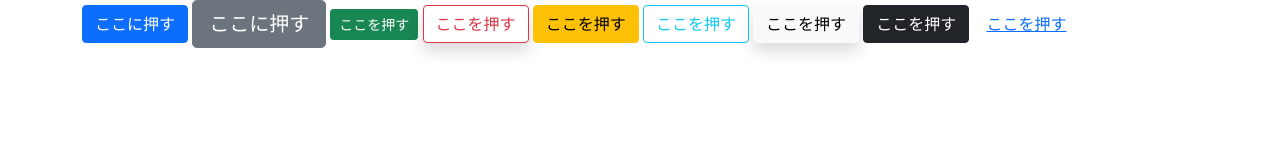
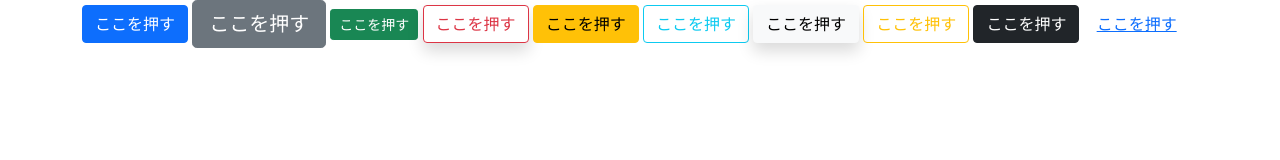
Before and after one commit to toshi3207/html-css-basic-kadai, a plain HTML site: page kadai_004/index_for_student.html in a window 1280 px wide. Drawn offline with nearby package versions, Linux system fonts and the light colour scheme.

Commit message:
Add files via upload

```diff
--- a/kadai_004/index_for_student.html
+++ b/kadai_004/index_for_student.html
@@ -19,13 +19,14 @@
 <!-- ************************************************ カルーセル終了 -->
    <div class="container">
 
-      <button type="button" class="btn btn-primary">ここに押す</button>
-      <button type="button" class="btn btn-secondary btn-lg">ここに押す</button>
+      <button type="button" class="btn btn-primary">ここを押す</button>
+      <button type="button" class="btn btn-secondary btn-lg">ここを押す</button>
       <button type="button" class="btn btn-success btn-sm">ここを押す</button>
       <button type="button" class="btn btn-outline-danger shadow">ここを押す</button>
       <button type="button" class="btn btn-warning">ここを押す</button>
       <button type="button" class="btn btn-outline-info">ここを押す</button>
       <button type="button" class="btn btn-light shadow">ここを押す</button>
+      <button type="button" class="btn btn-outline-warning">ここを押す</button>
       <button type="button" class="btn btn-dark">ここを押す</button>
       <button type="button" class="btn btn-link">ここを押す</button>
 
```
